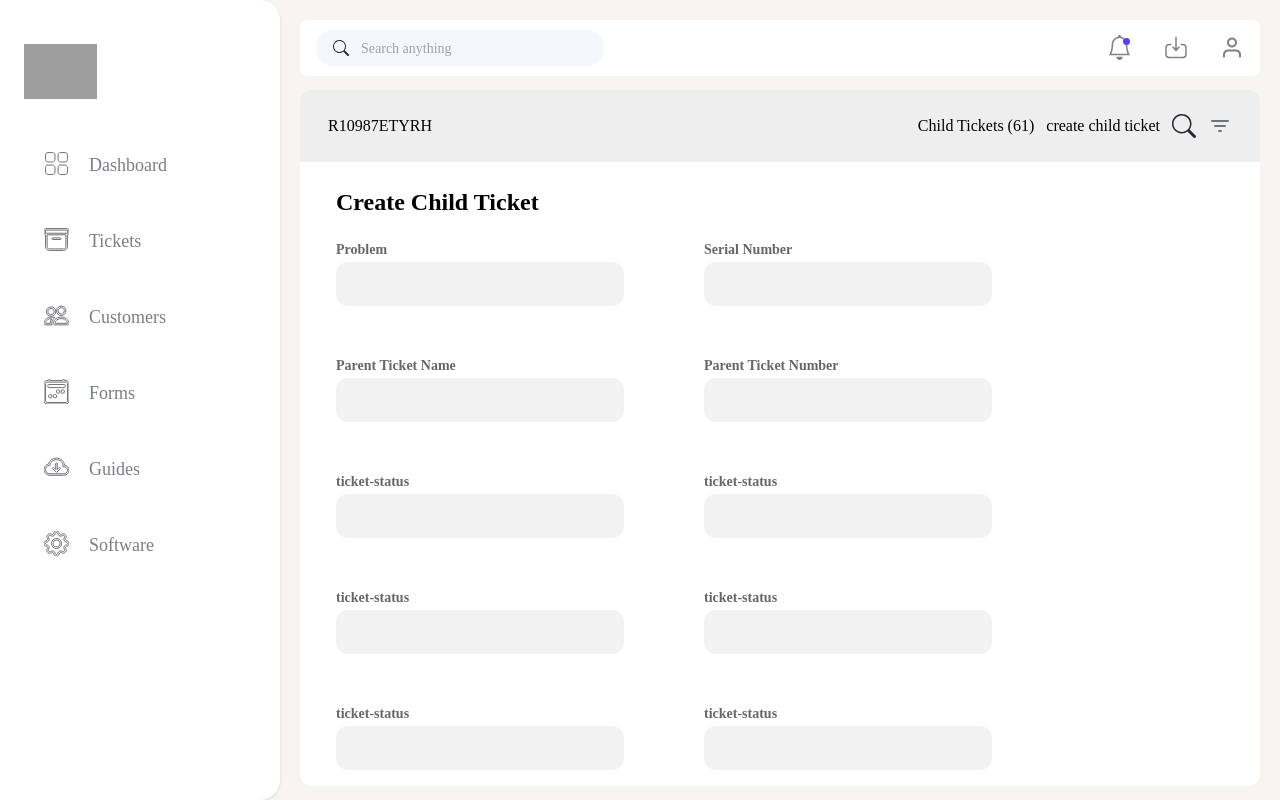
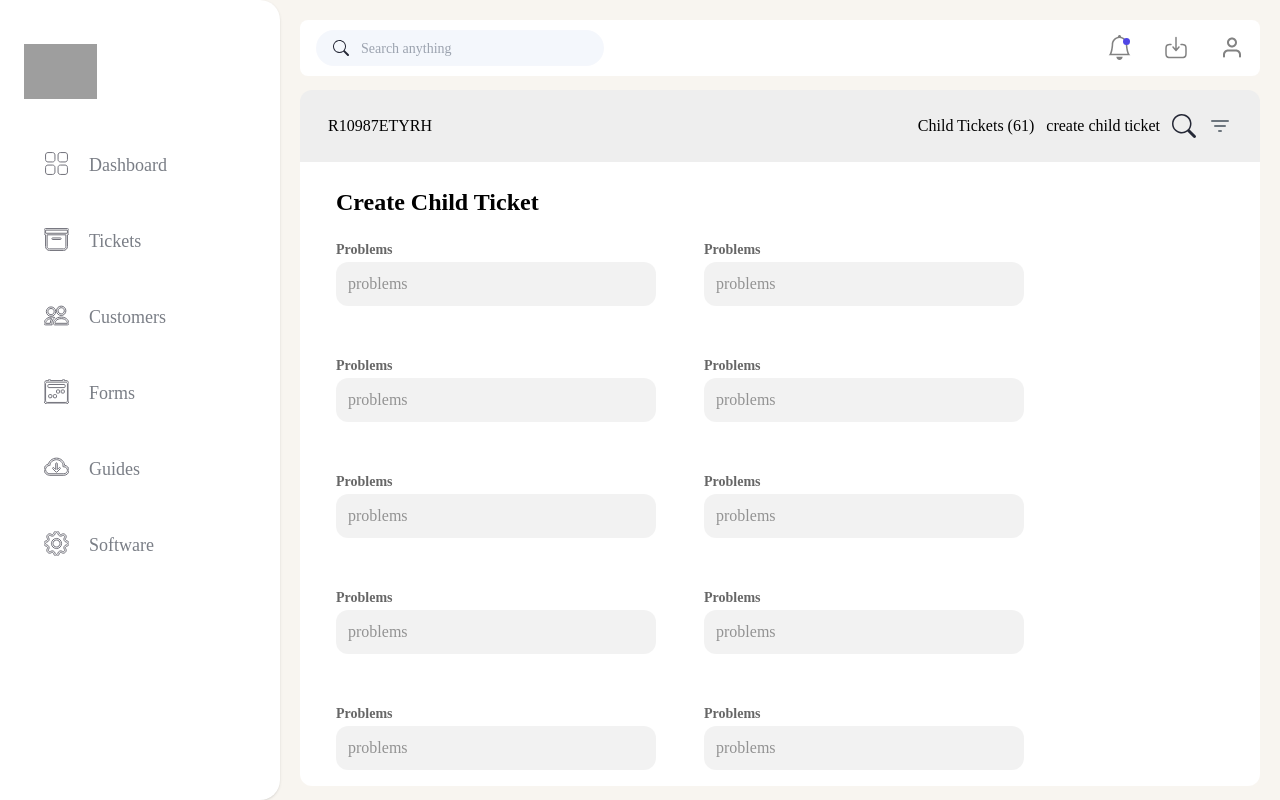
Before and after one commit to Syed-Haider-Shah/Thermite, a Next.js app: page /tickets/child/create in a window 1280 px wide. Built offline with nearby package versions, Linux system fonts and the light colour scheme; no server answers; grey boxes are pictures that could not be loaded.

Commit message:
fixed create child page input field width

```diff
--- a/src/pages/tickets/child/create/index.tsx
+++ b/src/pages/tickets/child/create/index.tsx
@@ -1,6 +1,21 @@
 import Head from 'next/head'
 
 import { Filter, FormLine, Magnifier, PageHeader } from '@/components'
+
+const fields = [
+  { title: 'Problems', placeholder: 'problems' },
+  { title: 'Problems', placeholder: 'problems' },
+  { title: 'Problems', placeholder: 'problems' },
+  { title: 'Problems', placeholder: 'problems' },
+  { title: 'Problems', placeholder: 'problems' },
+  { title: 'Problems', placeholder: 'problems' },
+  { title: 'Problems', placeholder: 'problems' },
+  { title: 'Problems', placeholder: 'problems' },
+  { title: 'Problems', placeholder: 'problems' },
+  { title: 'Problems', placeholder: 'problems' },
+  { title: 'Problems', placeholder: 'problems' },
+  { title: 'Problems', placeholder: 'problems' }
+]
 
 const CreateChild = () => {
   return (
@@ -21,26 +36,15 @@ const CreateChild = () => {
           Create Child Ticket
         </h1>
         <form className="grid grid-cols-2 w-full max-w-2xl gap-y-6 gap-x-16">
-          <FormLine id="problem" title="Problem" className="w-72" />
-          <FormLine id="serial-number" title="Serial Number" className="w-72" />
-          <FormLine
-            id="parent-name"
-            title="Parent Ticket Name"
-            className="w-72"
-          />
-          <FormLine
-            id="parent-number"
-            title="Parent Ticket Number"
-            className="w-72"
-          />
-          <FormLine id="ticket-status" title="ticket-status" className="w-72" />
-          <FormLine id="ticket-status" title="ticket-status" className="w-72" />
-          <FormLine id="ticket-status" title="ticket-status" className="w-72" />
-          <FormLine id="ticket-status" title="ticket-status" className="w-72" />
-          <FormLine id="ticket-status" title="ticket-status" className="w-72" />
-          <FormLine id="ticket-status" title="ticket-status" className="w-72" />
-          <FormLine id="ticket-status" title="ticket-status" className="w-72" />
-          <FormLine id="ticket-status" title="ticket-status" className="w-72" />
+          {fields.map(({ title, placeholder }) => (
+            <FormLine
+              key={title}
+              id={title}
+              title={title}
+              className="w-80"
+              placeholder={placeholder}
+            />
+          ))}
         </form>
       </section>
     </>
```
